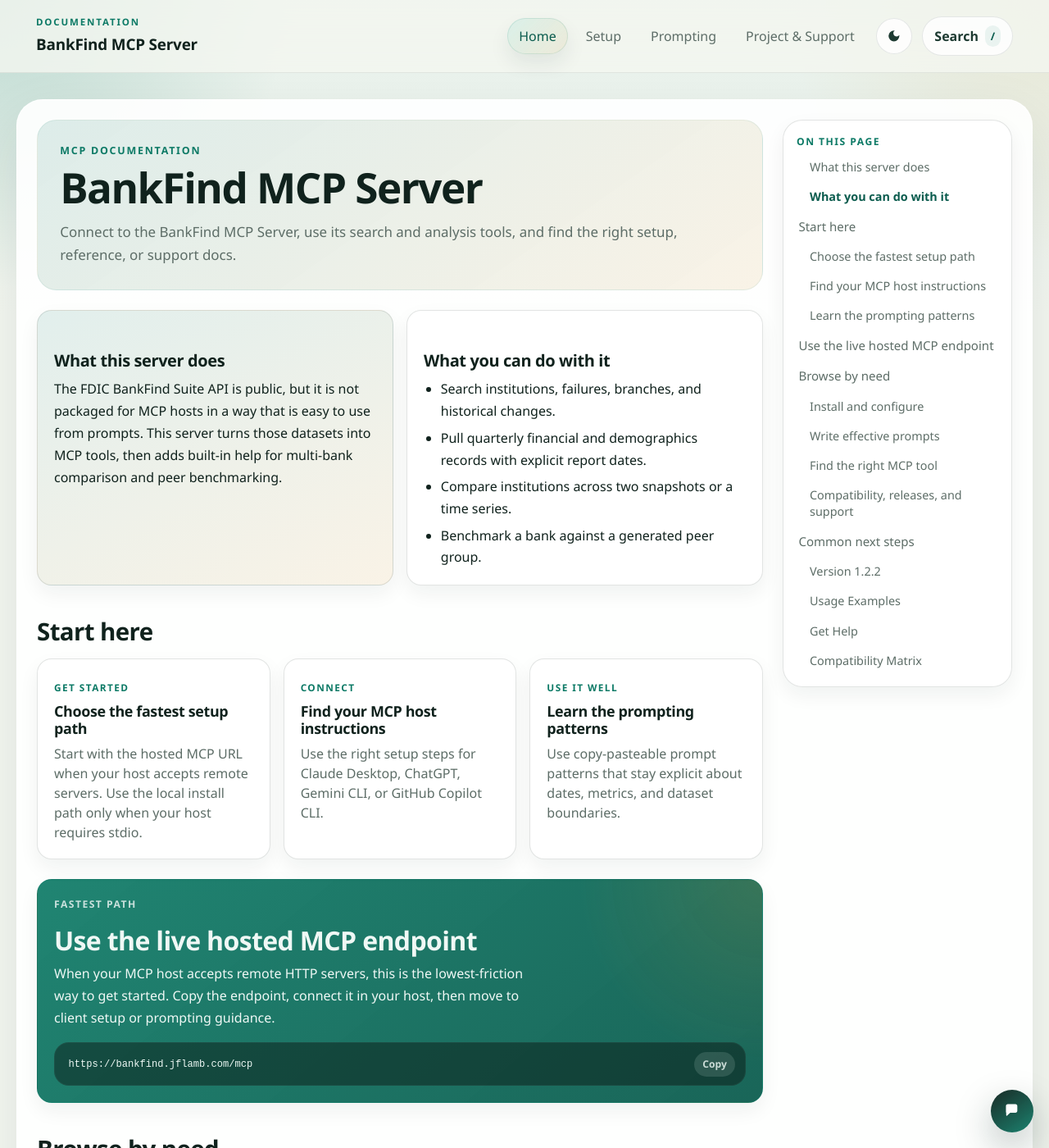
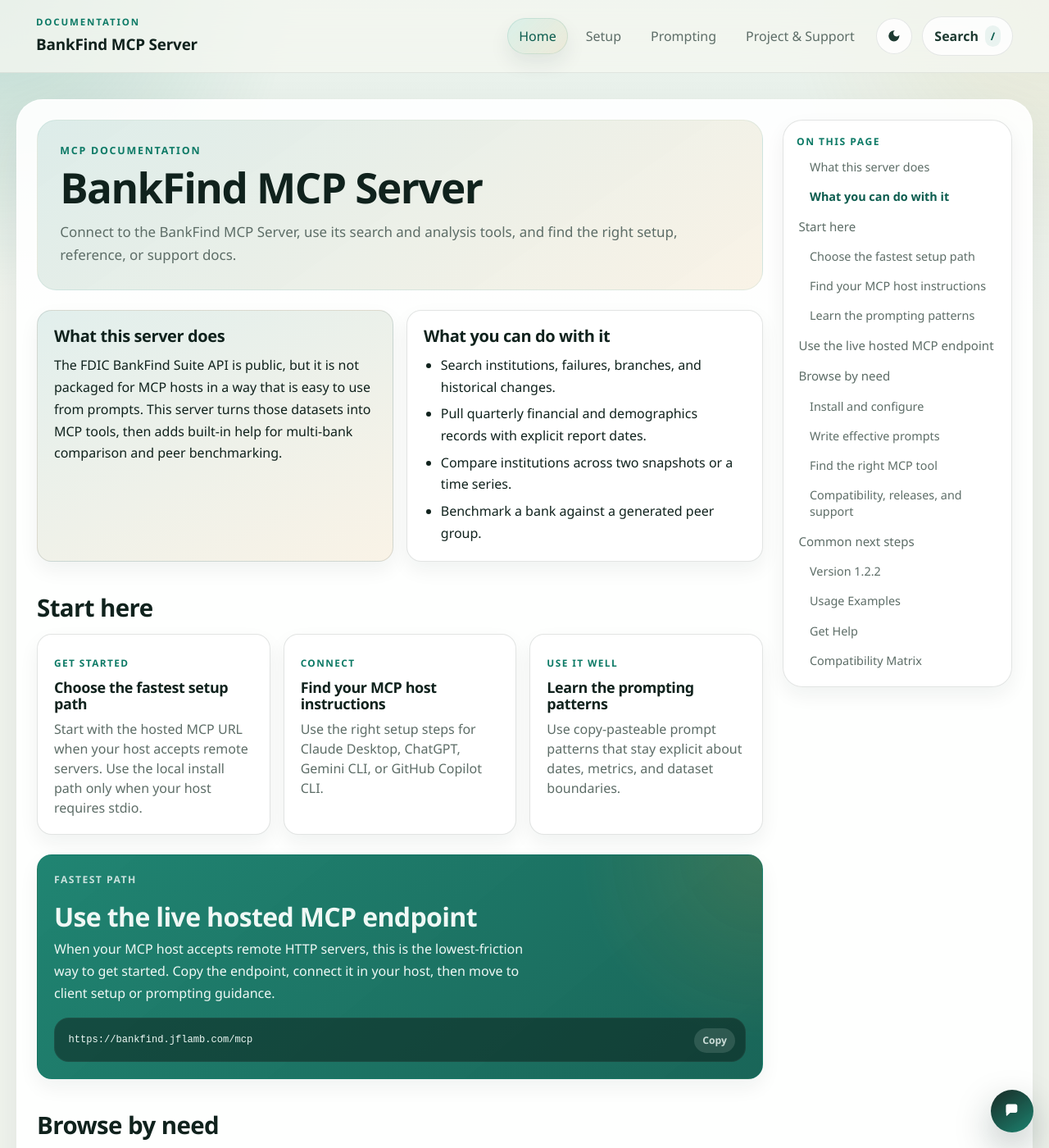
Before and after one commit to jflamb/fdic-mcp-server, a Jekyll site: the page built from docs/index.md, in a window 1280 px wide and 1400 px high. Shown: the whole window at 82% size. Built offline with Jekyll 4.4.1, drawn with Linux system fonts in a browser that asks for light colours.

Commit message:
style: zero top margin on headings inside card containers
Headings inside hero-panel, card, and doc-callout inherited large
top margins from .doc-content rules, creating imbalanced padding.
Reset first/last child margins and heading top margins inside all
card-like containers.

Co-Authored-By: Claude Opus 4.6 (1M context) <noreply@anthropic.com>

```diff
--- a/docs/assets/css/docs.css
+++ b/docs/assets/css/docs.css
@@ -1089,9 +1089,25 @@ img {
   margin-bottom: 0.5em;
 }
 
-.hero-panel p:last-child,
-.hero-panel ul:last-child {
+.hero-panel > :first-child,
+.card > :first-child,
+.doc-callout > :first-child {
+  margin-top: 0;
+}
+
+.hero-panel > :last-child,
+.card > :last-child,
+.doc-callout > :last-child {
   margin-bottom: 0;
+}
+
+.hero-panel h2,
+.hero-panel h3,
+.hero-panel h4,
+.doc-callout h2,
+.doc-callout h3,
+.doc-callout h4 {
+  margin-top: 0;
 }
 
 .card {
```
